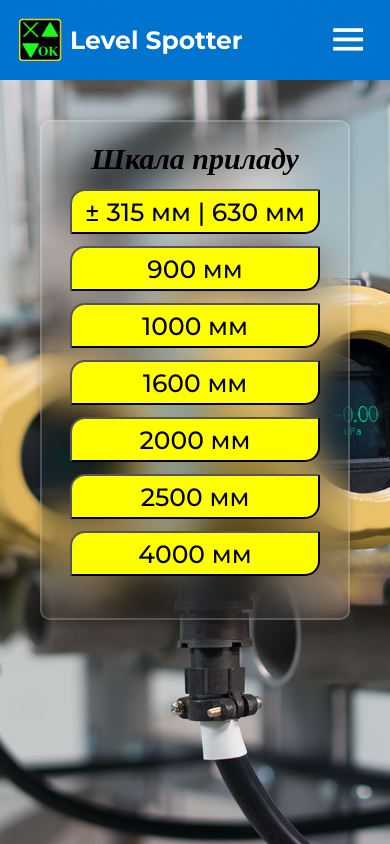
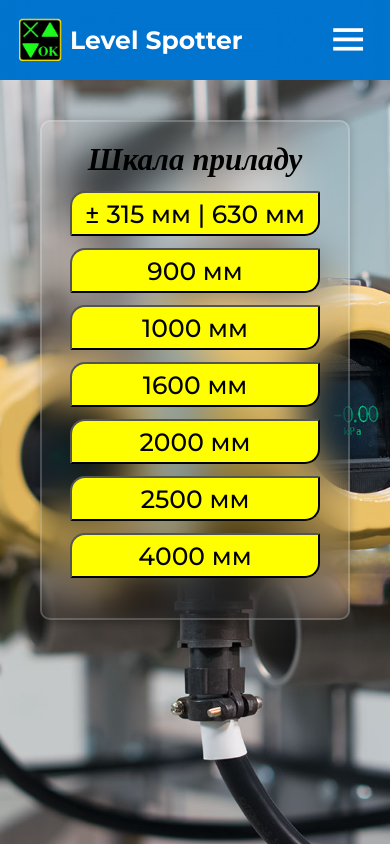
Before and after one commit to AndreyPetrov0/Django-LevelSpotter, a Django app: page //spotter in a window 390 px wide. Run offline with Django 4.2, Linux system fonts and the light colour scheme.

Commit message:
Update style.css

```diff
--- a/spotter/static/spotter/css/style.css
+++ b/spotter/static/spotter/css/style.css
@@ -66,6 +66,6 @@
 
 @media (max-width: 780px) {
     .title-container {
-        font-size: 30px;
+        font-size: 31px;
     }
 }
```
